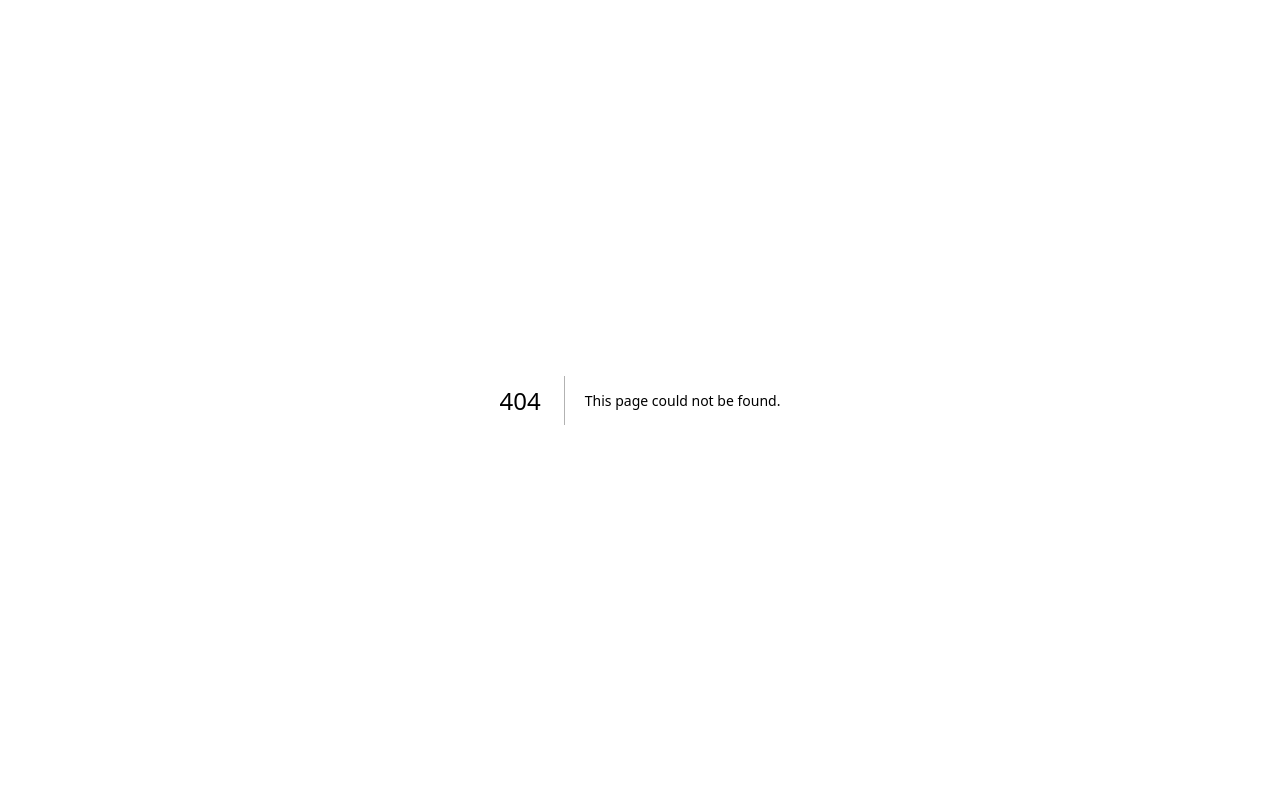
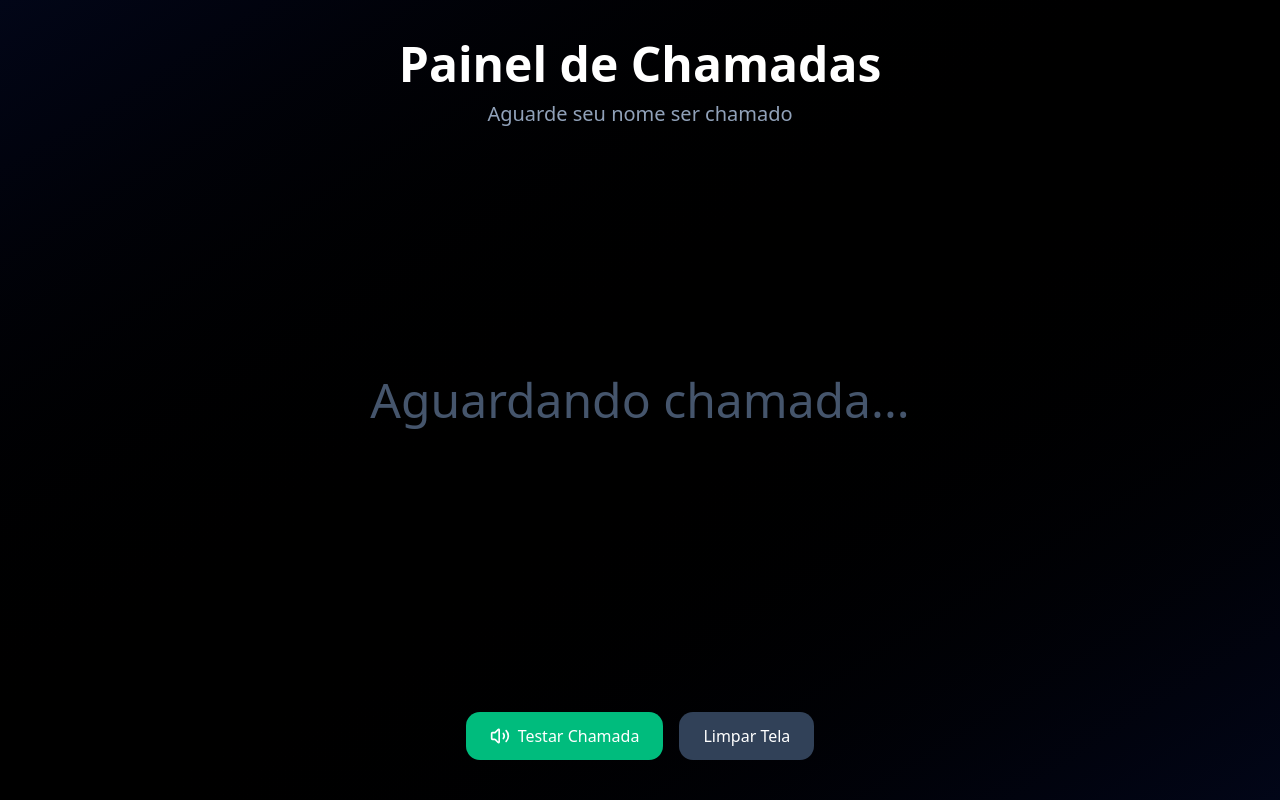
Before and after one commit to William-Koerich/saude, a Next.js app: page /painel-tv in a window 1280 px wide. Before the commit this address had no page. Built offline with nearby package versions, Linux system fonts and the light colour scheme.

Commit message:
feat: create screen

```diff
--- /dev/null
+++ b/app/(public)/painel-tv/page.tsx
@@ -0,0 +1,91 @@
+"use client"
+
+import { useState } from "react"
+import { motion, AnimatePresence } from "framer-motion"
+import { Volume2 } from "lucide-react"
+
+export default function PainelTV() {
+  const [nomeAtual, setNomeAtual] = useState<string | null>(null)
+
+  function chamarPaciente(nome: string) {
+  setNomeAtual(nome)
+
+  const audio = new Audio("/sons/chamada.mp3")
+
+  audio.play()
+
+  // Quando o áudio terminar, ele chama o nome
+  audio.onended = () => {
+    const msg = new SpeechSynthesisUtterance(
+      `Atenção, ${nome}, favor dirigir-se à recepção`
+    )
+
+    msg.lang = "pt-BR"
+    msg.rate = 0.9
+    msg.pitch = 1
+
+    speechSynthesis.speak(msg)
+  }
+}
+
+  return (
+    <div className="min-h-screen bg-linear-to-br from-slate-950 via-black to-slate-950 flex flex-col items-center justify-center p-10">
+
+      {/* TÍTULO */}
+      <div className="absolute top-10 text-center">
+        <h1 className="text-5xl text-white font-semibold">
+          Painel de Chamadas
+        </h1>
+        <p className="text-slate-400 text-xl mt-3">
+          Aguarde seu nome ser chamado
+        </p>
+      </div>
+
+      {/* NOME EM DESTAQUE */}
+      <AnimatePresence mode="wait">
+        {nomeAtual ? (
+          <motion.div
+            key={nomeAtual}
+            initial={{ scale: 0.8, opacity: 0 }}
+            animate={{ scale: 1, opacity: 1 }}
+            exit={{ opacity: 0 }}
+            transition={{ duration: 0.5 }}
+            className="text-center"
+          >
+            <p className="text-8xl font-bold text-emerald-400 drop-shadow-lg wrap-break-words">
+              {nomeAtual}
+            </p>
+          </motion.div>
+        ) : (
+          <motion.div
+            key="aguardando"
+            initial={{ opacity: 0 }}
+            animate={{ opacity: 1 }}
+            className="text-5xl text-slate-600"
+          >
+            Aguardando chamada...
+          </motion.div>
+        )}
+      </AnimatePresence>
+
+      {/* BOTÃO TEMPORÁRIO PARA TESTE (REMOVER QUANDO TIVER SOCKET) */}
+      <div className="absolute bottom-10 flex gap-4">
+        <button
+          onClick={() => chamarPaciente("William Koerich")}
+          className="bg-emerald-500 hover:bg-emerald-600 text-white px-6 py-3 rounded-xl flex items-center gap-2 transition"
+        >
+          <Volume2 size={20} />
+          Testar Chamada
+        </button>
+
+        <button
+          onClick={() => setNomeAtual(null)}
+          className="bg-slate-700 hover:bg-slate-600 text-white px-6 py-3 rounded-xl transition"
+        >
+          Limpar Tela
+        </button>
+      </div>
+
+    </div>
+  )
+}
```
